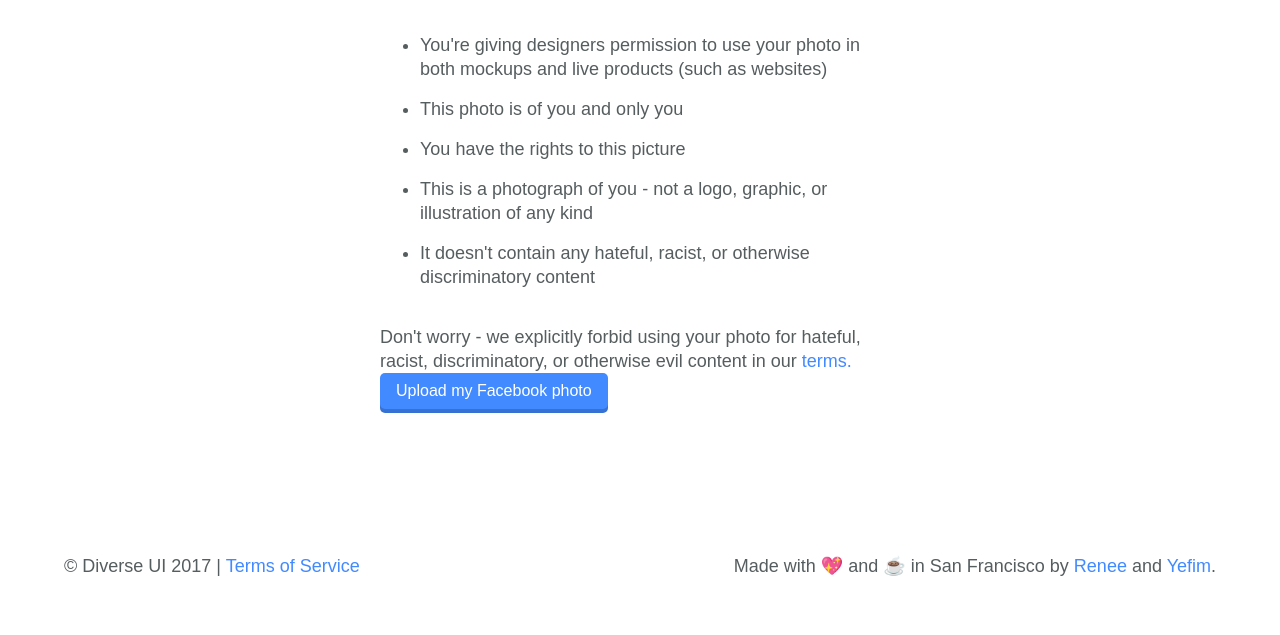
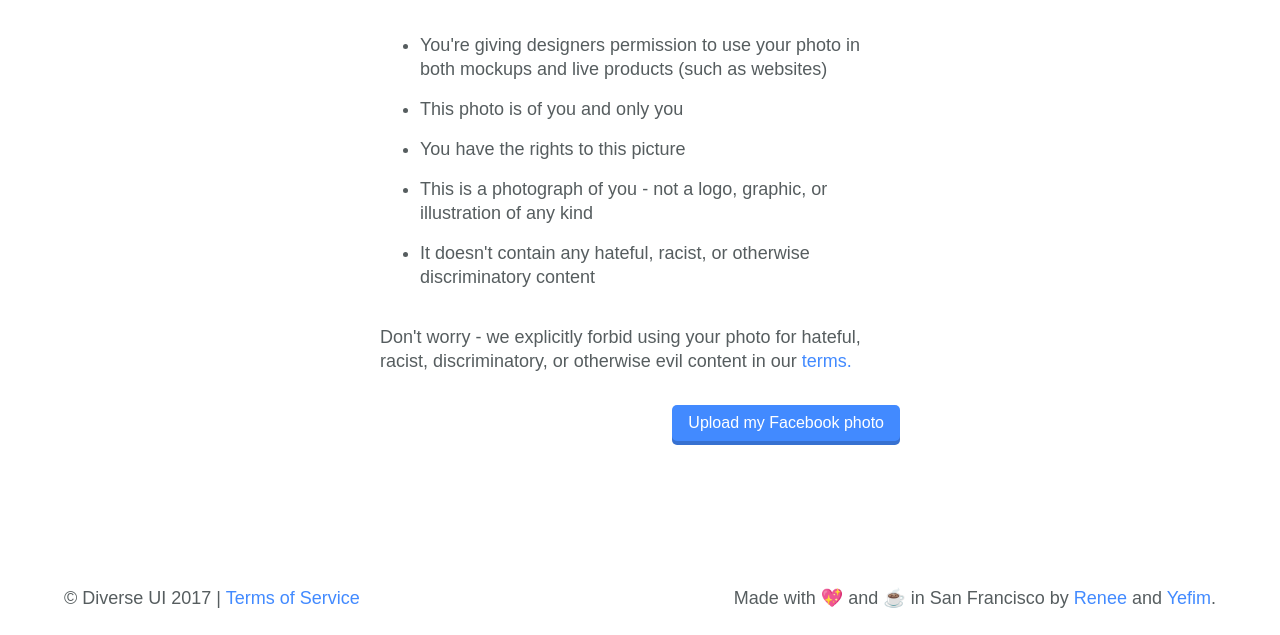
Before and after one commit to rkay-code/diverseui-frontend, a website: page src/submit.html in a window 1280 px wide. Shown: the part 235-870 px from the top of the page. Before the commit the page ends 838 px from the top, so only its background shows below. Drawn offline with nearby package versions, Linux system fonts and the light colour scheme; files that its build step writes are made by us from their sources.

Commit message:
Move submit button ovr

```diff
--- a/src/submit.html
+++ b/src/submit.html
@@ -12,6 +12,6 @@
     <li>It doesn't contain any hateful, racist, or otherwise discriminatory content</li>
   </ul>
   <p>Don't worry - we explicitly forbid using your photo for hateful, racist, discriminatory, or otherwise evil content in our <a href="/terms.html">terms.</a></p>
-  <a style="padding: 0 16px;" href="https://www.facebook.com/v2.8/dialog/oauth?client_id=461230067541653&redirect_uri=https://www.diverseui.com/auth&scope=public_profile,email" class="button submit">Upload my Facebook photo</a>
+  <a style="display: block; padding: 0 16px; float: right; margin-top: 32px;" href="https://www.facebook.com/v2.8/dialog/oauth?client_id=461230067541653&redirect_uri=https://www.diverseui.com/auth&scope=public_profile,email" class="button submit">Upload my Facebook photo</a>
 </div>
 {% endblock %}
```
